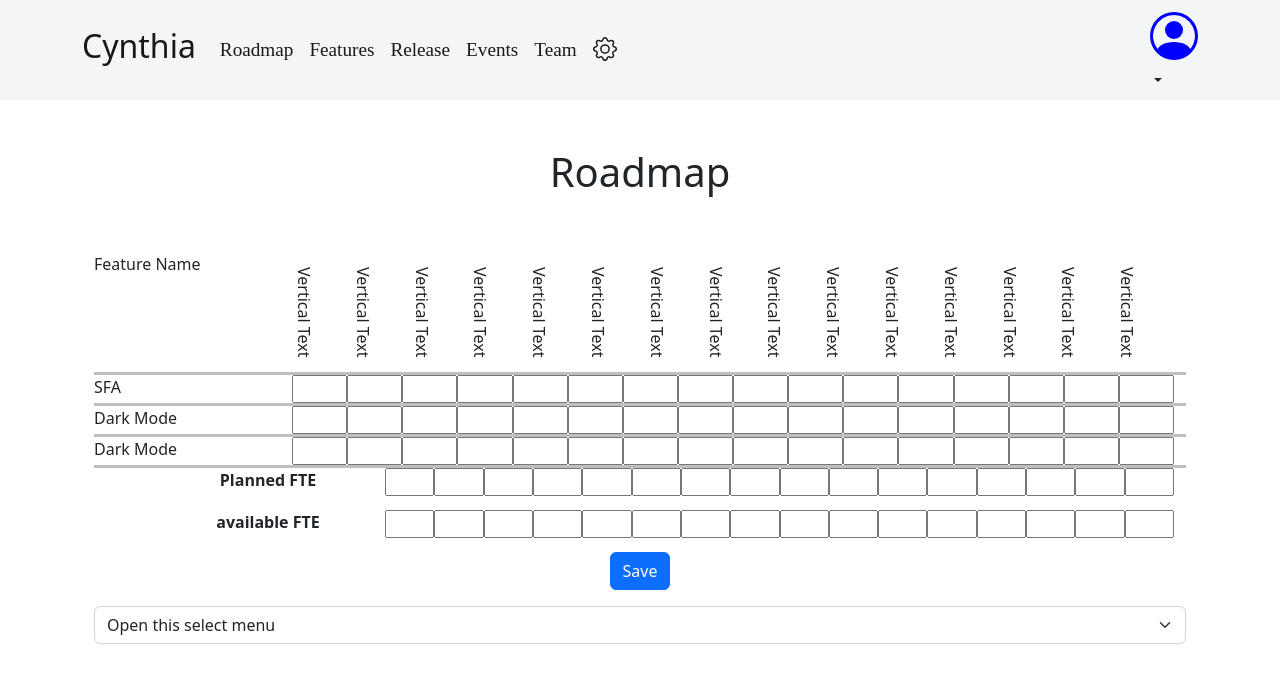
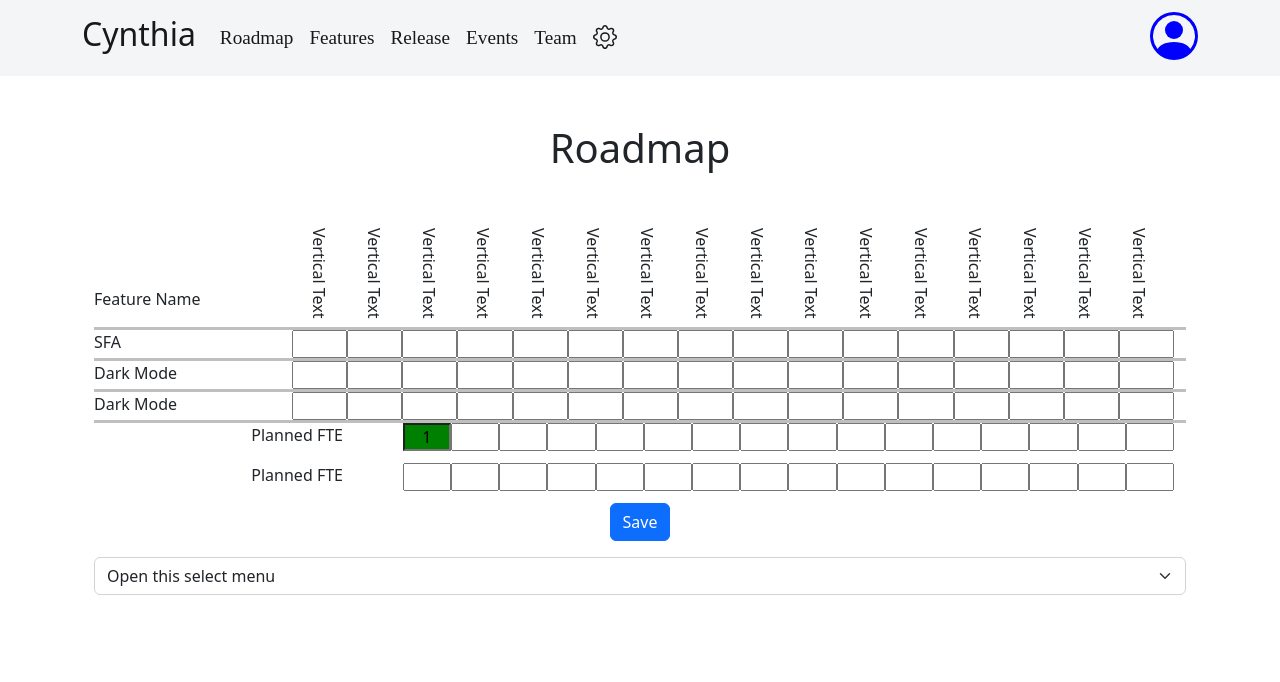
Before and after one commit to zohaib3249/cynthia, a React (Vite) app: page /roadmap in a window 1280 px wide. Shown: the top 682 px of the page. Built offline with nearby package versions, Linux system fonts and the light colour scheme; no server answers.

Commit message:
update road map

```diff
--- a/src/assets/css/style.css
+++ b/src/assets/css/style.css
@@ -207,19 +207,50 @@ border: 0.5px solid #000000;
   /* margin: 20px 0; */
   margin: 0 0;
 }
+.squarefirst{
+  width: 50%;
+  height: 50%;
+  margin: 0 0;
+ text-align: center;
+
+
+}
 .square{
       width: 15%;
       height: 15%;
       margin: 0 0;
+     text-align: center;
+
 
 }
+.vir-con{
+  width: 6.2%;
+      height: 15%;
+      margin: 0 0;
 
+}
+.green{
+  background-color: green;
+  color: black;
+}
+.red{
+  background-color: red;
+  color: white;
+}
+.white{
+  background-color: white;
+  color: black;
+}
+.blue{
+  background-color: skyblue;
+  color: black;
+}
 .testtt{
-  width: 10%;
-  height: 15%;
+
   margin: 0 0;
   writing-mode: vertical-lr;
   align-items: center;
   justify-content: center;
 
+
 }
--- a/src/pages/nav.jsx
+++ b/src/pages/nav.jsx
@@ -39,7 +39,7 @@ function Header() {
             </ul>
           </div>
           <div className="nav-item dropdown" >
-            <a className="nav-link dropdown-toggle" href="#" role="button" data-bs-toggle="dropdown" aria-expanded="false">
+            <a className="nav-link" href="#" role="button" data-bs-toggle="dropdown" aria-expanded="false">
               <h1 style={{ color: "blue" }}><svg xmlns="http://www.w3.org/2000/svg" width="48" height="48" fill="currentColor" className="bi bi-person-circle" viewBox="0 0 16 16">
                 <path d="M11 6a3 3 0 1 1-6 0 3 3 0 0 1 6 0z" />
                 <path fill-rule="evenodd" d="M0 8a8 8 0 1 1 16 0A8 8 0 0 1 0 8zm8-7a7 7 0 0 0-5.468 11.37C3.242 11.226 4.805 10 8 10s4.757 1.225 5.468 2.37A7 7 0 0 0 8 1z" />
--- a/src/pages/roadmap.jsx
+++ b/src/pages/roadmap.jsx
@@ -55,42 +55,35 @@ function RoadMap() {
         </div>
         <div className="mb-5"></div>
         <div className="container">
+
           <div className="row">
-            <span className="col-md-2 font-weight-bold font-weight-bold"><p>Feature Name</p></span>
+            <div className="col-md-2 font-weight-bold font-weight-bold d-flex justify-content-start align-items-end"><p>Feature Name</p></div>
             <div className="col-md-10 ">
               <div className="container-fluid">
                 <div className="p-0 d-flex flex-row">
-
-                  <p class="text-center testtt" >Vertical Text</p>
-                  <p class="text-center testtt" >Vertical Text</p>
-                  <p class="text-center testtt" >Vertical Text</p>
-                  <p class="text-center testtt" >Vertical Text</p>
-                  <p class="text-center testtt" >Vertical Text</p>
-                  <p class="text-center testtt" >Vertical Text</p>
-                  <p class="text-center testtt" >Vertical Text</p>
-                  <p class="text-center testtt" >Vertical Text</p>
-                  <p class="text-center testtt" >Vertical Text</p>
-                  <p class="text-center testtt" >Vertical Text</p>
-                  <p class="text-center testtt" >Vertical Text</p>
-                  <p class="text-center testtt" >Vertical Text</p>
-                  <p class="text-center testtt" >Vertical Text</p>
-                  <p class="text-center testtt" >Vertical Text</p>
-                  <p class="text-center testtt" >Vertical Text</p>
-
-
+                  <div className="vir-con d-flex justify-content-center align-items-center mb-2"><span class="text-center testtt" >Vertical Text</span></div>
+                  <div className="vir-con d-flex justify-content-center align-items-center mb-2"><span class="text-center testtt" >Vertical Text</span></div>
+                  <div className="vir-con d-flex justify-content-center align-items-center mb-2"><span class="text-center testtt" >Vertical Text</span></div>
+                  <div className="vir-con d-flex justify-content-center align-items-center mb-2"><span class="text-center testtt" >Vertical Text</span></div>
+                  <div className="vir-con d-flex justify-content-center align-items-center mb-2"><span class="text-center testtt" >Vertical Text</span></div>
+                  <div className="vir-con d-flex justify-content-center align-items-center mb-2"><span class="text-center testtt" >Vertical Text</span></div>
+                  <div className="vir-con d-flex justify-content-center align-items-center mb-2"><span class="text-center testtt" >Vertical Text</span></div>
+                  <div className="vir-con d-flex justify-content-center align-items-center mb-2"><span class="text-center testtt" >Vertical Text</span></div>
+                  <div className="vir-con d-flex justify-content-center align-items-center mb-2"><span class="text-center testtt" >Vertical Text</span></div>
+                  <div className="vir-con d-flex justify-content-center align-items-center mb-2"><span class="text-center testtt" >Vertical Text</span></div>
+                  <div className="vir-con d-flex justify-content-center align-items-center mb-2"><span class="text-center testtt" >Vertical Text</span></div>
+                  <div className="vir-con d-flex justify-content-center align-items-center mb-2"><span class="text-center testtt" >Vertical Text</span></div>
+                  <div className="vir-con d-flex justify-content-center align-items-center mb-2"><span class="text-center testtt" >Vertical Text</span></div>
+                  <div className="vir-con d-flex justify-content-center align-items-center mb-2"><span class="text-center testtt" >Vertical Text</span></div>
+                  <div className="vir-con d-flex justify-content-center align-items-center mb-2"><span class="text-center testtt" >Vertical Text</span></div>
+                  <div className="vir-con d-flex justify-content-center align-items-center mb-2"><span class="text-center testtt" >Vertical Text</span></div>
 
 
                 </div>
               </div>
+            </div>
+          </div>
 
-
-
-
-
-            </div>
-
-
-          </div>
 
           <hr className="hr_line" />
           <div className="row">
@@ -184,12 +177,44 @@ function RoadMap() {
           </div>
 
           <hr className="hr_line" />
-          <div className="row">
-            <div className="col-md-1 font-weight-bold font-weight-bold"></div>
-            <div className="col-md-2 "><span className="vertical-text-container "><p>Planned FTE</p></span></div>
-            <div className="col-md-9 ">
-              <div className="container-fluid">
-                <div className="p-0 d-flex flex-row">
+          <div class="container-fluid">
+            <div className="row">
+              <div className="col-md-1 font-weight-bold font-weight-bold"></div>
+              <div className="col-md-2 "><span className="container-fluid d-flex justify-content-end align-items-end "><p>Planned FTE</p></span></div>
+              <div className="col-md-9">
+
+                <div className="p-0 d-flex flex-row" style={{ marginLeft: "3%" }}>
+
+                  <input type="text" name="" id="" value={1} className="green  square" />
+                  <input type="text" name="" id="" className="  square" />
+                  <input type="text" name="" id="" className="  square" />
+                  <input type="text" name="" id="" className="  square" />
+                  <input type="text" name="" id="" className="  square" />
+                  <input type="text" name="" id="" className="  square" />
+                  <input type="text" name="" id="" className="  square" />
+                  <input type="text" name="" id="" className="  square" />
+                  <input type="text" name="" id="" className="  square" />
+                  <input type="text" name="" id="" className="  square" />
+                  <input type="text" name="" id="" className="  square" />
+                  <input type="text" name="" id="" className="  square" />
+                  <input type="text" name="" id="" className="  square" />
+                  <input type="text" name="" id="" className="  square" />
+                  <input type="text" name="" id="" className="  square" />
+                  <input type="text" name="" id="" className="  square" />
+
+
+                </div>
+
+
+              </div>
+            </div>
+            <div className="row">
+              <div className="col-md-1 font-weight-bold font-weight-bold"></div>
+              <div className="col-md-2 "><span className="container-fluid d-flex justify-content-end align-items-end "><p>Planned FTE</p></span></div>
+              <div className="col-md-9">
+
+                <div className="p-0 d-flex flex-row" style={{ marginLeft: "3%" }}>
+
                   <input type="text" name="" id="" className="  square" />
                   <input type="text" name="" id="" className="  square" />
                   <input type="text" name="" id="" className="  square" />
@@ -206,40 +231,14 @@ function RoadMap() {
                   <input type="text" name="" id="" className="  square" />
                   <input type="text" name="" id="" className="  square" />
                   <input type="text" name="" id="" className="  square" />
-                </div>
-              </div>
 
 
-            </div>
-          </div>
-
-          <div className="row">
-            <div className="col-md-1 font-weight-bold font-weight-bold"></div>
-            <div className="col-md-2 "><span className="vertical-text-container "><p>available FTE</p></span></div>
-            <div className="col-md-9 ">
-              <div className="container-fluid">
-                <div className="p-0 d-flex flex-row">
-                  <input type="text" name="" id="" className="  square" />
-                  <input type="text" name="" id="" className="  square" />
-                  <input type="text" name="" id="" className="  square" />
-                  <input type="text" name="" id="" className="  square" />
-                  <input type="text" name="" id="" className="  square" />
-                  <input type="text" name="" id="" className="  square" />
-                  <input type="text" name="" id="" className="  square" />
-                  <input type="text" name="" id="" className="  square" />
-                  <input type="text" name="" id="" className="  square" />
-                  <input type="text" name="" id="" className="  square" />
-                  <input type="text" name="" id="" className="  square" />
-                  <input type="text" name="" id="" className="  square" />
-                  <input type="text" name="" id="" className="  square" />
-                  <input type="text" name="" id="" className="  square" />
-                  <input type="text" name="" id="" className="  square" />
-                  <input type="text" name="" id="" className="  square" />
                 </div>
-              </div>
 
 
+              </div>
             </div>
+
           </div>
 
 
@@ -254,16 +253,16 @@ function RoadMap() {
               Step 1 : Add features that need to be developed in the “Features” tab.
             </option>
             <option value="1">
-            Step 2 : Add team members who could work on features in the “Team” tab.
+              Step 2 : Add team members who could work on features in the “Team” tab.
             </option>
             <option value="1">
               Step 3 : On this page, fill the central grid. Each input represents the number of team members that works on a given feature during a given week.
             </option>
             <option value="1">
-            Step 4 : Verify that, for each feature, you assigned enough team members so that it can be completed. On the two left columns of this page, Cynthia displays the number of worked days needed to complete the features (based on estimate “Features” tab estimates) versus the number of team members you assigned on the roadmap.
+              Step 4 : Verify that, for each feature, you assigned enough team members so that it can be completed. On the two left columns of this page, Cynthia displays the number of worked days needed to complete the features (based on estimate “Features” tab estimates) versus the number of team members you assigned on the roadmap.
             </option>
             <option value="1" className="text-wrap">
-              Step 5 : Verify that you are not exceeding the number of available team members.<br/> On the two lowest rows of the roadmap, Cynthia displays the number of available team members (based on “Team” tab) versus the number of team members you assigned each week.</option>
+              Step 5 : Verify that you are not exceeding the number of available team members.<br /> On the two lowest rows of the roadmap, Cynthia displays the number of available team members (based on “Team” tab) versus the number of team members you assigned each week.</option>
 
           </select>
         </div>
```
Also changed, not shown: src/pages/roadmap3333.jsx (renamed from src/pages/roadmapaa.jsx, +9 -21 lines).
